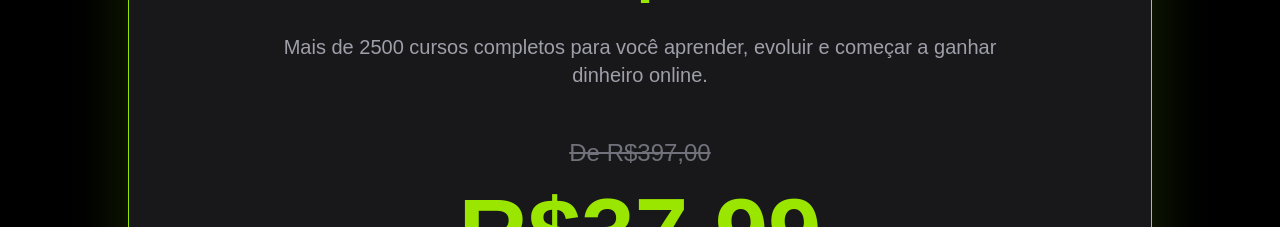
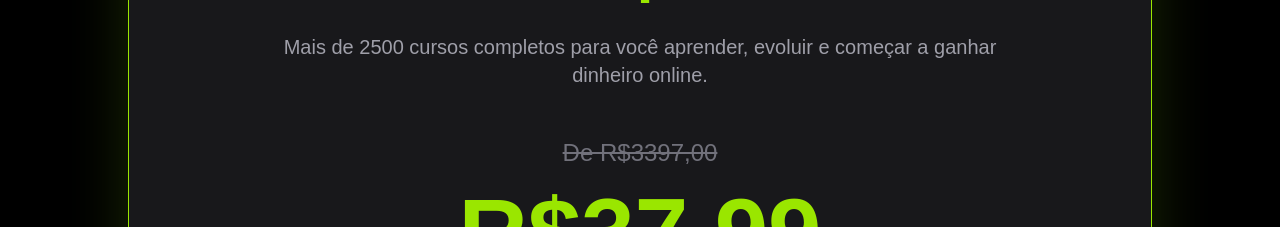
Before and after one commit to alexsandrodevbr/forja-cursos, a React (Vite) app: page / in a window 1280 px wide. Shown: the part 2860-3087 px from the top of the page. Built offline with nearby package versions, Linux system fonts and the light colour scheme.

Commit message:
novo preço

```diff
--- a/src/App.jsx
+++ b/src/App.jsx
@@ -484,7 +484,7 @@ export default function App() {
 
               <p className="text-zinc-500 line-through text-2xl">
 
-                De R$397,00
+                De R$3397,00
 
               </p>
 
```
